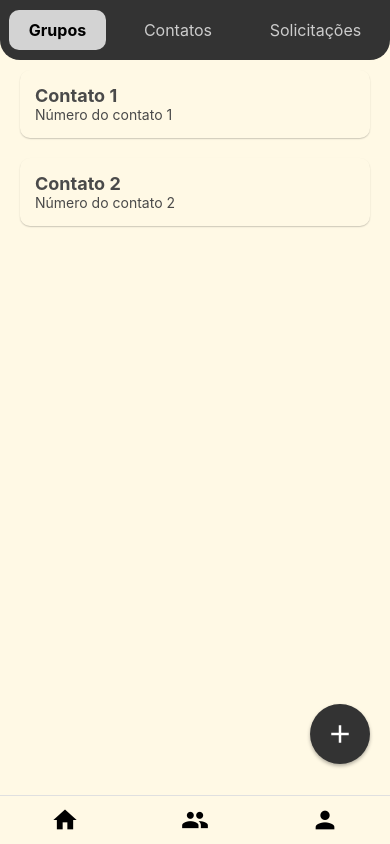
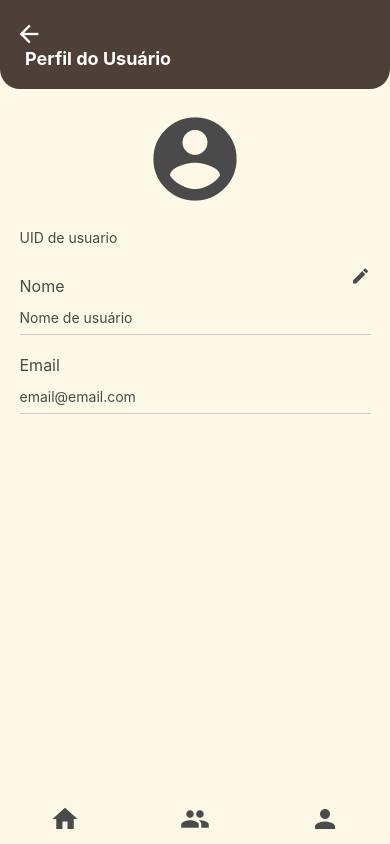
Before and after one commit to LMarim/MeetPoint, a React Native app in the folder meet_point/: screen / in a window 390 px wide. Built offline with nearby package versions, Linux system fonts and the light colour scheme.

Commit message:
Adicionei as telas de perfil

```diff
--- a/meet_point/App.js
+++ b/meet_point/App.js
@@ -3,9 +3,11 @@ import { View } from 'react-native';
 import Primeira from './telas/primeira';
 import Lgrupos from './telas/Lgrupos';
 import Lcontatos from './telas/Lcontatos';
+import Conta from './telas/conta';
+import UserProfile from './telas/UserProfile';
 
 export default function App() {
 return(
-    <Lcontatos />
+    <UserProfile />
 );
 }
--- /dev/null
+++ b/meet_point/telas/UserProfile.js
@@ -0,0 +1,123 @@
+import React from 'react';
+import { View, Text, TextInput, StyleSheet, Image, TouchableOpacity } from 'react-native';
+import Icon from 'react-native-vector-icons/MaterialIcons'; // Install with `npm install react-native-vector-icons`
+
+const UserProfile = () => {
+  return (
+    <View style={styles.container}>
+
+      <View style={styles.header}>
+        <TouchableOpacity>
+          <Icon name="arrow-back" size={28} color="#FFFF" />
+        </TouchableOpacity>
+        <Text style={styles.headerTitle}>Perfil do Usuário</Text>
+      </View>
+
+
+      <View style={styles.profileContainer}>
+        <View style={styles.profileImageContainer}>
+          <Icon name="account-circle" size={100} color="#4a4a4a" />
+        </View>
+        <View style={styles.profileInfo}>
+          <Text style={styles.userId}>UID de usuario</Text>
+          <View style={styles.editRow}>
+            <Text style={styles.label}>Nome</Text>
+            <TouchableOpacity>
+              <Icon name="edit" size={20} color="#4a4a4a" />
+            </TouchableOpacity>
+          </View>
+          <TextInput
+            style={styles.input}
+            placeholder="Nome de usuário"
+            placeholderTextColor="#4a4a4a"
+            editable={false} // Change to true if editing is allowed
+          />
+          <Text style={styles.label}>Email</Text>
+          <TextInput
+            style={styles.input}
+            placeholder="email@email.com"
+            placeholderTextColor="#4a4a4a"
+            editable={false}
+          />
+        </View>
+      </View>
+
+
+      <View style={styles.footerNav}>
+        <TouchableOpacity style={styles.navItem}>
+          <Icon name="home" size={30} color="#4a4a4a" />
+        </TouchableOpacity>
+        <TouchableOpacity style={styles.navItem}>
+          <Icon name="group" size={30} color="#4a4a4a" />
+        </TouchableOpacity>
+        <TouchableOpacity style={styles.navItem}>
+          <Icon name="person" size={30} color="#4a4a4a" />
+        </TouchableOpacity>
+      </View>
+    </View>
+  );
+};
+
+const styles = StyleSheet.create({
+  container: {
+    flex: 1,
+    backgroundColor: '#fef9e7',
+  },
+  header: {
+    backgroundColor: '#4E4039',
+    paddingVertical: 20,
+    paddingHorizontal: 15,
+    borderBottomLeftRadius: 20,
+    borderBottomRightRadius: 20,
+  },
+  headerTitle: {
+    fontSize: 18,
+    fontWeight: 'bold',
+    marginLeft: 10,
+    color: '#FFFF',
+  },
+  profileContainer: {
+    flex: 1,
+    alignItems: 'center',
+    marginTop: 20,
+  },
+  profileImageContainer: {
+    marginBottom: 20,
+  },
+  profileInfo: {
+    width: '90%',
+  },
+  userId: {
+    fontSize: 14,
+    color: '#4a4a4a',
+    marginBottom: 10,
+  },
+  editRow: {
+    flexDirection: 'row',
+    justifyContent: 'space-between',
+    alignItems: 'center',
+  },
+  label: {
+    fontSize: 16,
+    color: '#4a4a4a',
+    marginTop: 20,
+  },
+  input: {
+    borderBottomWidth: 1,
+    borderBottomColor: '#ccc',
+    paddingVertical: 8,
+    marginTop: 5,
+    color: '#4a4a4a',
+  },
+  footerNav: {
+    flexDirection: 'row',
+    justifyContent: 'space-around',
+    paddingVertical: 10,
+    backgroundColor: '#fef9e7',
+  },
+  navItem: {
+    alignItems: 'center',
+  },
+});
+
+export default UserProfile;
--- /dev/null
+++ b/meet_point/telas/conta.js
@@ -0,0 +1,103 @@
+import React from 'react';
+import { View, Text, TouchableOpacity, StyleSheet, ScrollView } from 'react-native';
+import Icon from 'react-native-vector-icons/FontAwesome';
+
+const Conta = () => {
+  return (
+    <View style={styles.container}>
+
+      <View style={styles.header}>
+        <Text style={styles.username}>Nome de Usuário</Text>
+      </View>
+
+
+      <ScrollView style={styles.content}>
+        <TouchableOpacity style={styles.menuItem}>
+          <Icon name="user" size={20} color="#4E4039" style={styles.icon} />
+          <Text style={styles.menuText}>Perfil do usuário</Text>
+          <Icon name="chevron-right" size={20} color="#4E4039" />
+        </TouchableOpacity>
+
+        <TouchableOpacity style={styles.menuItem}>
+          <Icon name="cog" size={20} color="#4E4039" style={styles.icon} />
+          <Text style={styles.menuText}>Configurações</Text>
+          <Icon name="chevron-right" size={20} color="#4E4039" />
+        </TouchableOpacity>
+
+        <TouchableOpacity style={styles.menuItem}>
+          <Icon name="sign-out" size={20} color="#4E4039" style={styles.icon} />
+          <Text style={styles.menuText}>Desconectar</Text>
+          <Icon name="chevron-right" size={20} color="#4E4039" />
+        </TouchableOpacity>
+      </ScrollView>
+
+
+      <View style={styles.bottomNav}>
+        <TouchableOpacity style={styles.navItem}>
+          <Icon name="home" size={25} color="#4E4039" />
+        </TouchableOpacity>
+        <TouchableOpacity style={styles.navItem}>
+          <Icon name="users" size={25} color="#4E4039" />
+        </TouchableOpacity>
+        <TouchableOpacity style={styles.navItem}>
+          <Icon name="user" size={25} color="#4E4039" />
+        </TouchableOpacity>
+      </View>
+    </View>
+  );
+};
+
+const styles = StyleSheet.create({
+  container: {
+    flex: 1,
+    backgroundColor: '#F8F2C2',
+  },
+  header: {
+    backgroundColor: '#4E4039',
+    paddingVertical: 20,
+    paddingHorizontal: 15,
+    borderBottomLeftRadius: 20,
+    borderBottomRightRadius: 20,
+  },
+  username: {
+    color: '#F8F2C2',
+    fontSize: 18,
+    fontWeight: 'bold',
+  },
+  content: {
+    padding: 20,
+  },
+  menuItem: {
+    flexDirection: 'row',
+    alignItems: 'center',
+    backgroundColor: '#F8F2C2',
+    padding: 15,
+    marginBottom: 10,
+    borderRadius: 10,
+    shadowColor: '#000',
+    shadowOffset: { width: 0, height: 2 },
+    shadowOpacity: 0.1,
+    shadowRadius: 3,
+    elevation: 2,
+  },
+  menuText: {
+    flex: 1,
+    marginLeft: 10,
+    fontSize: 16,
+    color: '#4E4039',
+  },
+  icon: {
+    marginRight: 15,
+  },
+  bottomNav: {
+    flexDirection: 'row',
+    justifyContent: 'space-around',
+    backgroundColor: '#4E4039',
+    paddingVertical: 10,
+  },
+  navItem: {
+    alignItems: 'center',
+  },
+});
+
+export default Conta;
```
